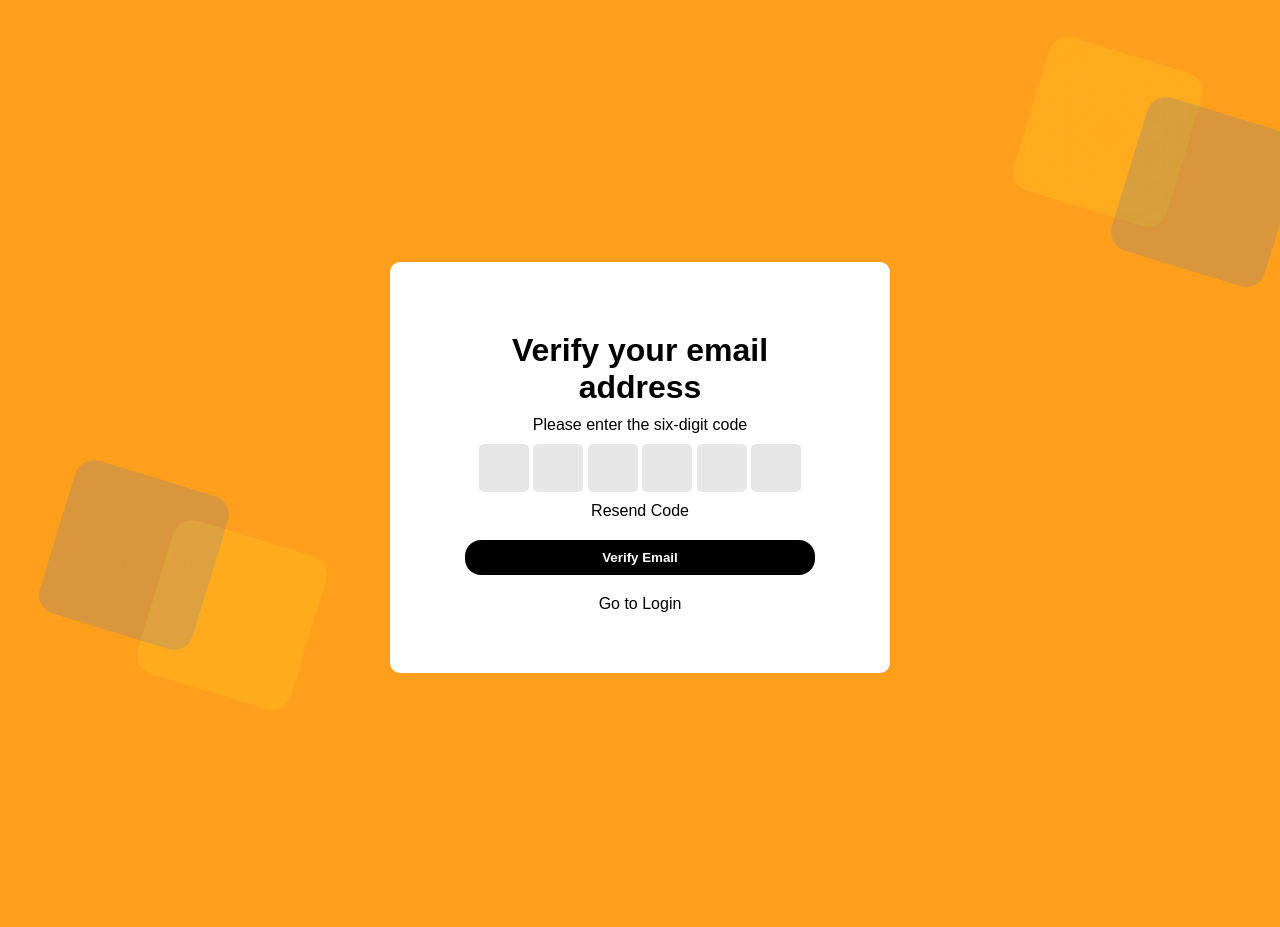
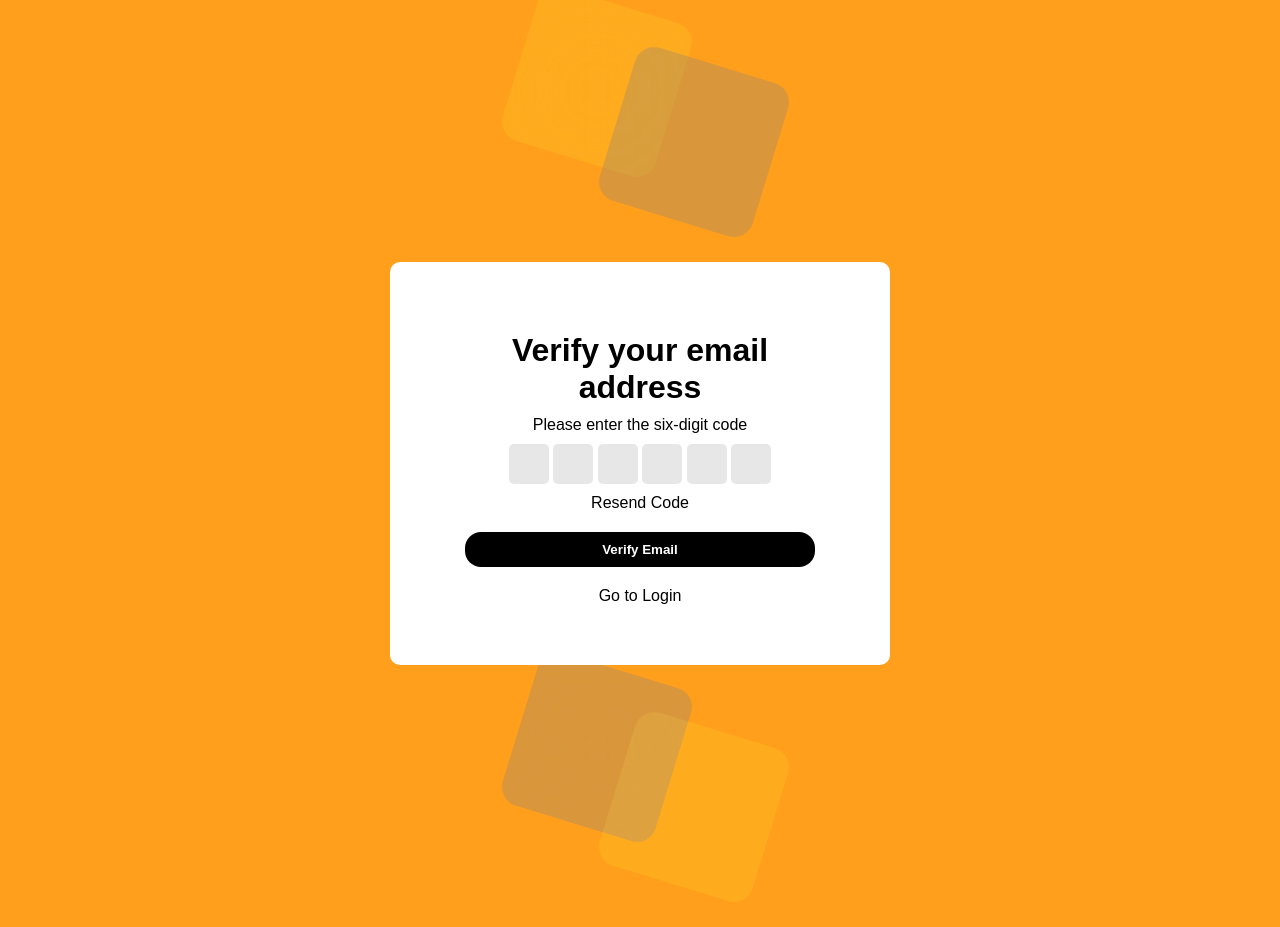
Before and after one commit to Wikki2000/WIS-Grader, a Flask app: template app/templates/auth/verify_account.html in a window 1280 px wide. Before the commit the page ends 673 px from the top, so only its background shows below. Run offline with Flask 3, Linux system fonts and the light colour scheme; the template is opened without the code that fills it, so the values that code supplies are empty; parts of the project's set-up code (start-up, migrations or seed data) failed here and were passed over; some libraries are stand-ins or nearby versions.

Commit message:
Make verification page responsive

```diff
--- a/app/static/css/components.css
+++ b/app/static/css/components.css
@@ -27,8 +27,8 @@ a {
 
 .app-background__card--right-secondary {
   position: relative;
-  top: 50px;
-  left: 80%;
+  /* top: 50px;
+  left: 80%; */
   width: 255px;
   height: 262px;
   margin-top: 0px;
@@ -66,11 +66,11 @@ a {
 
 .app-background__card--left-secondary {
   position: relative;
-  left: 50px;
-  bottom: -200px;
+  /* left: 50px;
+  bottom: -200px; */
   width: 255px;
   height: 262px;
-  margin-top: -400px;
+  /* margin-top: -400px; */
 }
 
 .app-background__card--left-base {
@@ -230,8 +230,11 @@ a {
 /* ===== Authentication cards components ==== */
 .app-background__card--auth-card {
   background: #ff9f1c;
-  height: 100vh;
+  /* height: 100vh; */
   margin: 0;
+  display: flex;
+  flex-direction: column;
+  align-items: center;
 }
 
 .auth-card {
@@ -260,7 +263,7 @@ a {
   background: #e7e7e7;
   border: none;
   width: 80%;
-  padding: 15px;
+  /* padding: 15px; */
   font-size: 16px;
   font-weight: 500;
   border-radius: 16px;
@@ -269,7 +272,8 @@ a {
 
 .auth-card__verify-form input {
   text-align: center;
-  width: 50px;
+  width: 40px;
+  height: 40px;
   border-radius: 5px;
 }
 
```
